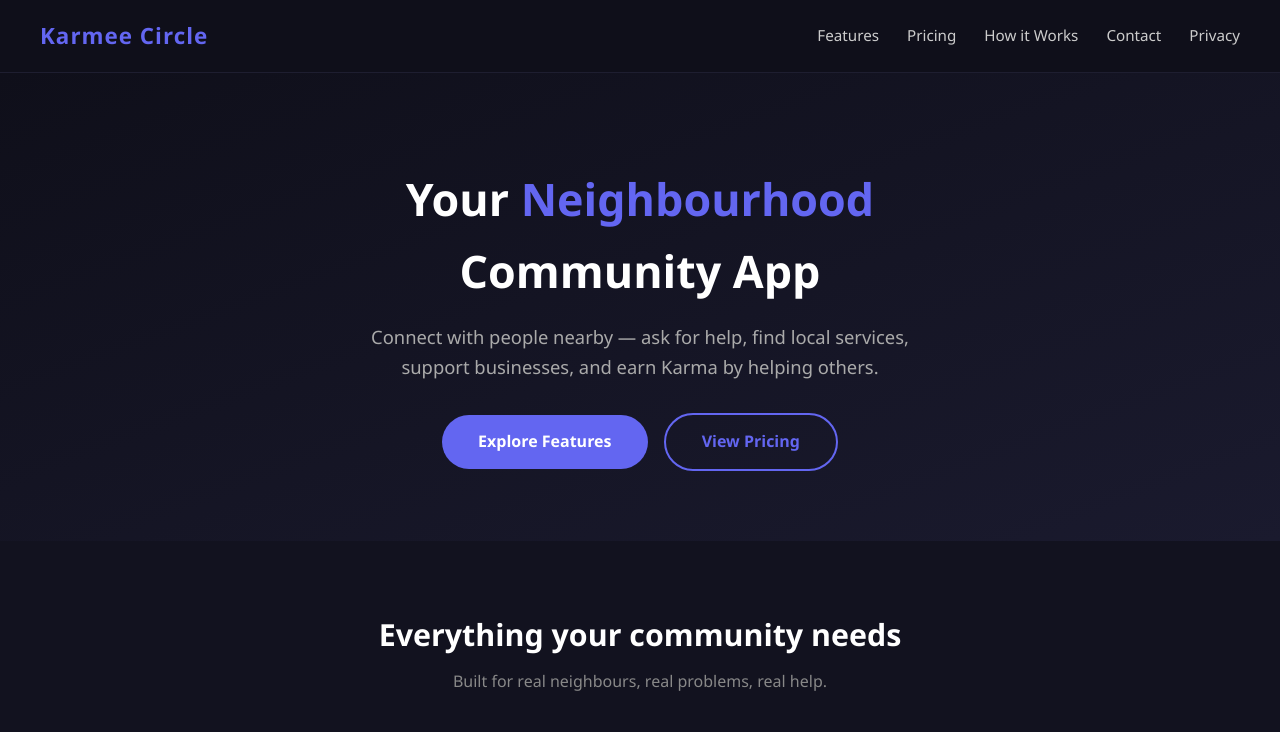
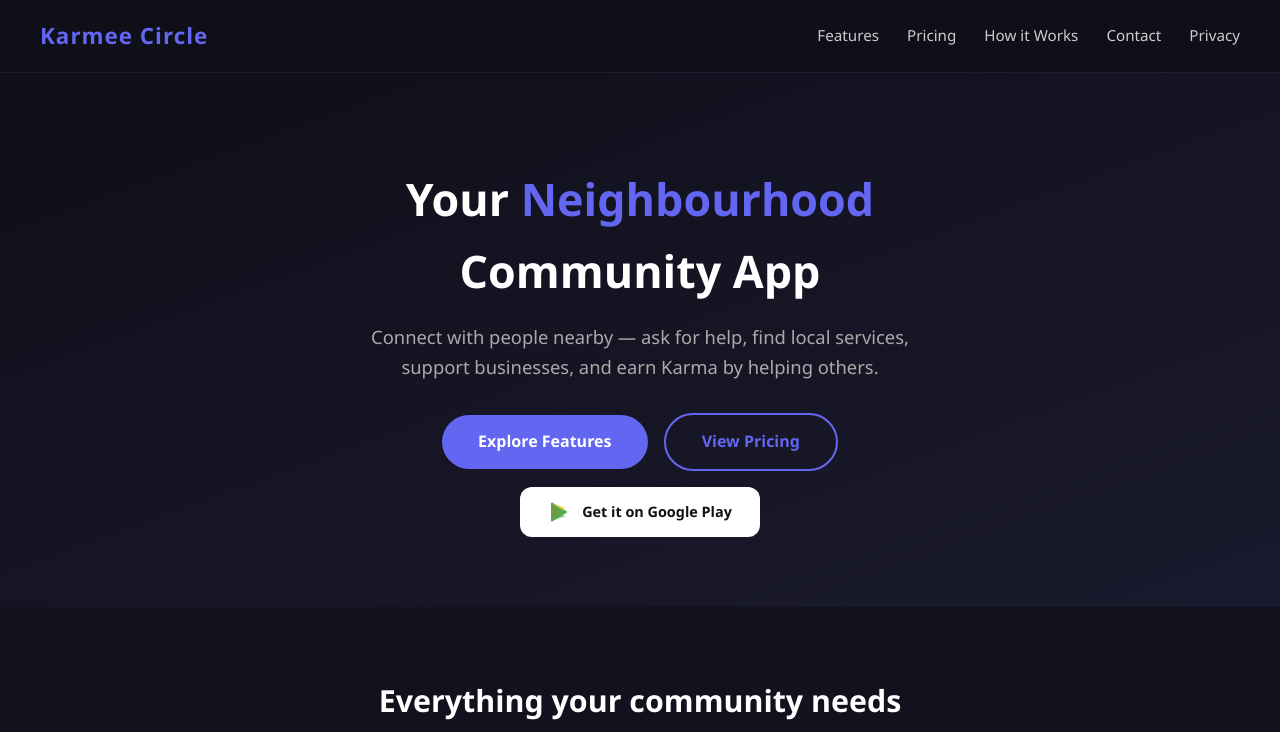
Before and after one commit to Sarathbb/karmeecircle, a plain HTML site: page index.html in a window 1280 px wide. Shown: the top 732 px of the page. Drawn offline with Linux system fonts and the light colour scheme.

Commit message:
Add Google Play download button and fix footer year

```diff
--- a/index.html
+++ b/index.html
@@ -71,6 +71,21 @@
       margin-left: 12px;
     }
     .btn-outline:hover { background: #6366f120; }
+    .btn-play {
+      display: inline-flex;
+      align-items: center;
+      gap: 10px;
+      padding: 13px 28px;
+      background: #fff;
+      color: #111;
+      border-radius: 12px;
+      font-size: 0.9rem;
+      font-weight: 600;
+      margin-top: 16px;
+      transition: opacity 0.2s;
+    }
+    .btn-play:hover { opacity: 0.88; text-decoration: none; }
+    .btn-play img { height: 24px; }
 
     /* ── SECTION COMMON ── */
     section { padding: 70px 20px; }
@@ -255,6 +270,11 @@
   <p>Connect with people nearby — ask for help, find local services, support businesses, and earn Karma by helping others.</p>
   <a href="#features" class="btn">Explore Features</a>
   <a href="#pricing" class="btn btn-outline">View Pricing</a>
+  <br>
+  <a href="https://play.google.com/store/apps/details?id=com.apktl.karmeecircle" target="_blank" class="btn-play">
+    <svg xmlns="http://www.w3.org/2000/svg" width="24" height="24" viewBox="0 0 24 24"><path fill="#4CAF50" d="m3 20.5v-17c0-.83 1.04-1.26 1.65-.65l14 8.5c.55.34.55 1.16 0 1.5l-14 8.5c-.61.61-1.65.18-1.65-.65z"/><path fill="#F44336" d="M3.5 3.5 14 12 3.5 20.5z" opacity=".2"/><path fill="#FFC107" d="m3.5 3.5 10.5 6.35L17.5 7.5z" opacity=".6"/><path fill="#4CAF50" d="m3.5 20.5 10.5-6.35L17.5 16.5z" opacity=".6"/></svg>
+    Get it on Google Play
+  </a>
 </section>
 
 <!-- FEATURES -->
@@ -340,6 +360,7 @@
       <div class="step-num">1</div>
       <h4>Download the App</h4>
       <p>Available on Android via Google Play Store.</p>
+      <a href="https://play.google.com/store/apps/details?id=com.apktl.karmeecircle" target="_blank" style="display:inline-block;margin-top:10px;padding:8px 20px;background:#6366f1;color:#fff;border-radius:20px;font-size:0.85rem;font-weight:600;">Download Free →</a>
     </div>
     <div>
       <div class="step-num">2</div>
@@ -421,7 +442,7 @@
 
 <!-- FOOTER -->
 <footer>
-  <p>&copy; 2025 Karmee Circle &nbsp;|&nbsp; Developed by Sarath Babu &nbsp;|&nbsp;
+  <p>&copy; 2026 Karmee Circle &nbsp;|&nbsp; Developed by Sarath Babu &nbsp;|&nbsp;
     <a href="mailto:sarathbb598@gmail.com">sarathbb598@gmail.com</a> &nbsp;|&nbsp;
     <a href="#privacy">Privacy Policy</a>
   </p>
```
